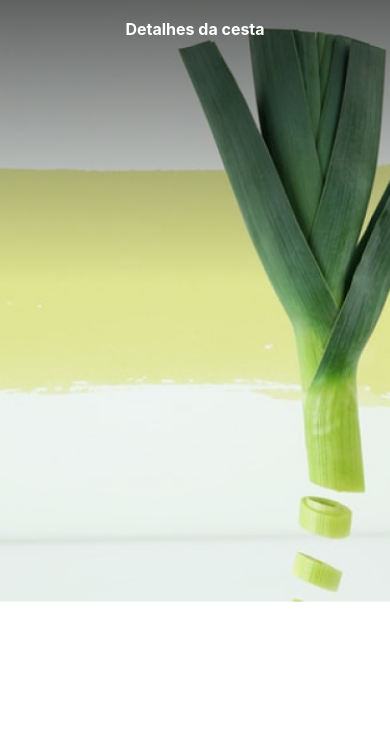
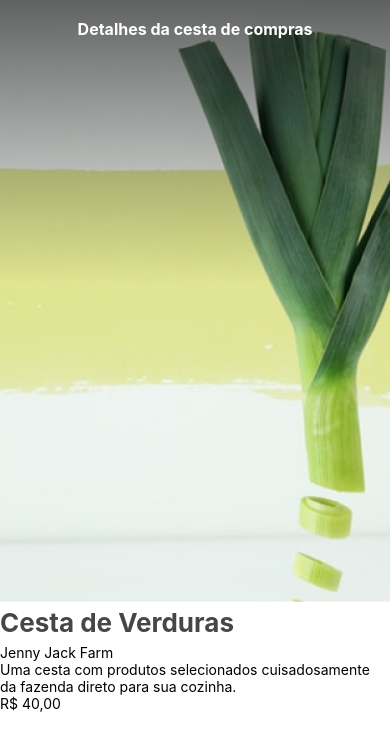
Before and after one commit to consultfabiano/cesta, a React Native app: screen / in a window 390 px wide. Shown: the top 748 px of the page. Built offline with nearby package versions, Linux system fonts and the light colour scheme.

Commit message:
cesta.js alter

```diff
--- a/src/telas/Cesta.js
+++ b/src/telas/Cesta.js
@@ -1,5 +1,5 @@
 import react from "react";
-import { Image, StyleSheet, Dimensions, Text } from 'react-native';
+import { Image, StyleSheet, Dimensions, Text, View } from 'react-native';
 
 import topo from '../../assets/fig/topo.png'
 
@@ -10,7 +10,17 @@ const width = Dimensions.get('screen').width;
 export default function Cesta() {
     return <>
         <Image source={topo} style={estilos.topo} />
-        <Text style={estilos.titulo}>Detalhes da cesta</Text>
+        <Text style={estilos.titulo}>Detalhes da cesta de compras</Text>
+
+        <View>
+            <Text style={estilos.nome}>Cesta de Verduras</Text>
+            <Text>Jenny Jack Farm</Text>
+            <Text>
+                Uma cesta com produtos selecionados cuisadosamente
+                da fazenda direto para sua cozinha.
+            </Text>
+            <Text>R$ 40,00</Text>
+        </View>
         </>
 }
 
@@ -29,5 +39,17 @@ const estilos = StyleSheet.create({
         fontWeight: "bold",
         padding: 16,
 
+    },
+
+    cesta:{
+        paddingVertical: 8,
+        paddingHorizontal: 16,
+
+    },
+    nome: {
+        color: "#464646",
+        fontSize: 26,
+        lineHeight: 42,
+        fontWeight: "bold",
     }
 })
```
